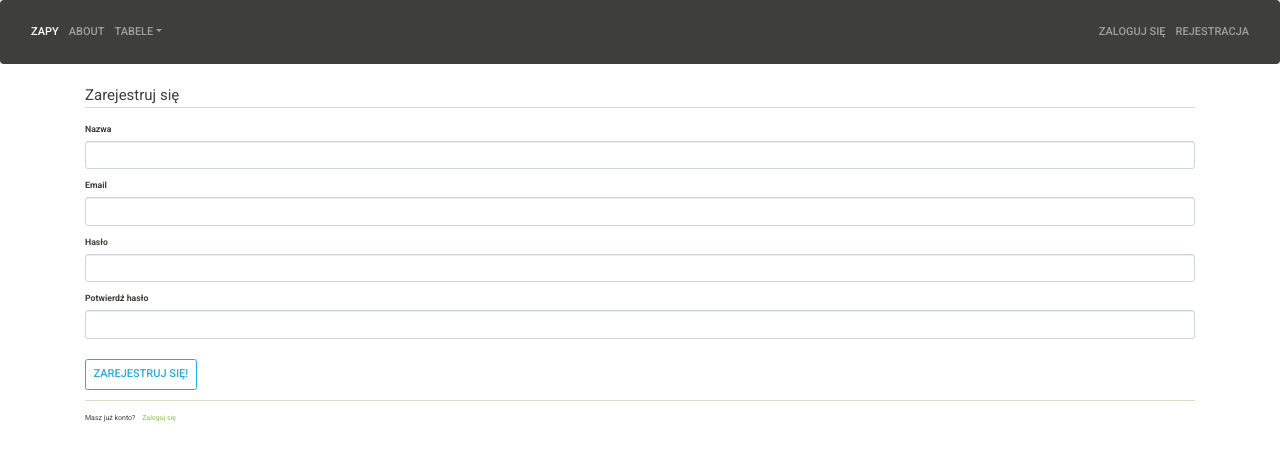
After one commit to BerentM/Zapy, a Flask app: page /register in a window 1280 px wide. The commit adds this page. Shown: the top 461 px of the page. Run offline with Flask 2, Linux system fonts and the light colour scheme; some libraries are stand-ins or nearby versions.

Commit message:
template logownie, dodanie listy zakupow w db

```diff
--- a/zapy/__init__.py
+++ b/zapy/__init__.py
@@ -3,13 +3,15 @@ import json
 import flask
 from flask_bootstrap import Bootstrap
 from flask_sqlalchemy import SQLAlchemy
+from flask_bcrypt import Bcrypt
 
 app = flask.Flask(__name__)
 bootstrap = Bootstrap(app)
 
-app.config['SECRET_KEY'] = 'super tajne haslo'
+app.config['SECRET_KEY'] = '4d28e498bdab65c69062da90755f0e44e7cd10d5973f1a82361397e1c377b82f'
 app.config['SQLALCHEMY_DATABASE_URI'] = 'sqlite:///data/zapy.db'
 
 db = SQLAlchemy(app)
+bcrypt = Bcrypt(app)
 
 from zapy import routes
--- a/zapy/forms.py
+++ b/zapy/forms.py
@@ -1,8 +1,21 @@
 from flask_wtf import FlaskForm
-from wtforms import StringField, SubmitField
-from wtforms.validators import DataRequired
+from wtforms import StringField, SubmitField, PasswordField, BooleanField
+from wtforms.validators import DataRequired, Length, Email, EqualTo
 
 
 class ProductForm(FlaskForm):
     product = StringField('Sprawdź zapasy:', validators=[DataRequired()])
     submit = SubmitField('Szukaj')
+
+class RegistrationForm(FlaskForm):
+    username = StringField('Nazwa', validators=[DataRequired(), Length(min=2, max=20)])
+    email = StringField('Email', validators=[DataRequired(), Email()])
+    password = PasswordField('Hasło', validators=[DataRequired()])
+    confirm_password = PasswordField('Potwierdź hasło', validators=[DataRequired(), EqualTo('password')])
+    submit = SubmitField('Zarejestruj się!')
+
+class LoginForm(FlaskForm):
+    email = StringField('Email', validators=[DataRequired(), Email()])
+    password = PasswordField('Hasło', validators=[DataRequired()])
+    remember = BooleanField('Zapamiętaj mnie')
+    submit = SubmitField('Zaloguj')
--- a/zapy/routes.py
+++ b/zapy/routes.py
@@ -3,12 +3,13 @@ import time
 
 import flask
 
-from zapy import app, db
-from zapy.forms import ProductForm
+from zapy import app, db, bcrypt
+from zapy.forms import ProductForm, RegistrationForm, LoginForm
 from zapy.functions import modify_products, get_table_content, get_product_count
-from zapy.models import Products, Sources
+from zapy.models import Storage, Shop, Sources
 
 
+@app.route('/home')
 @app.route('/', methods=['GET', 'POST'])
 def index():
     form = ProductForm()
@@ -24,15 +25,35 @@ def index():
         product_info = {}
         return flask.render_template('index.html', form=form, product_info=product_info)
 
-
-@app.route('/tabelka', methods = ['GET', 'POST'])
-def tabelka():
+@app.route('/tab/<string:page_title>', methods = ['GET', 'POST'])
+def tabelka(page_title):
+    if page_title not in ('zapasy', 'zakupy'):
+        flask.abort(404)
     if flask.request.method == 'POST':
         jsdata = json.loads(flask.request.get_data(cache=False))[0]
-        modify_products(jsdata)
-        flask.redirect(flask.url_for('tabelka'))
-    table_content = get_table_content()
-    return flask.render_template('tabelka.html', table_content=table_content)
+        modify_products(jsdata, page_title)
+        flask.redirect(flask.url_for('/tab/<str:page_title>'))
+    table_content = get_table_content(page_title)
+    return flask.render_template('tabelka.html', table_content=table_content, page_title=page_title.capitalize())
+
+@app.route("/register", methods = ['GET', 'POST'])
+def register():
+    form = RegistrationForm()
+    if form.validate_on_submit():
+        flask.flash(f'Utworzono konto {form.username.data}!', 'success')
+        return flask.redirect(flask.url_for('index'))
+    return flask.render_template('register.html', page_title='Rejestracja', form=form)
+
+@app.route("/login", methods = ['GET', 'POST'])
+def login():
+    form = LoginForm()
+    if form.validate_on_submit():
+        if form.email.data == 'admin@wp.pl' and form.password.data == 'pw':
+            flask.flash('Zalogowano pomyślnie!', 'success')
+            return flask.redirect(flask.url_for('index'))
+        else:
+            flask.flash('Logowanie się nie powiodło. Sprawdź nazwę i hasło użytkownika', 'danger')
+    return flask.render_template('login.html', page_title='Zaloguj się', form=form)
 
 @app.errorhandler(404)
 def page_not_found(e):
--- a/zapy/templates/base.html
+++ b/zapy/templates/base.html
@@ -22,7 +22,7 @@
     <div class="collapse navbar-collapse" id="navbarColor01">
         <ul class="navbar-nav mr-auto">
             <li class="nav-item active">
-                <a class="nav-link" href="/">Zapy
+                <a class="nav-link" href="{{ url_for('index') }}">Zapy
                     <span class="sr-only">(current)</span>
                 </a>
             </li>
@@ -33,28 +33,37 @@
                 <a class="nav-link dropdown-toggle" data-toggle="dropdown" href="#" role="button" aria-haspopup="true"
                     aria-expanded="false">Tabele</a>
                 <div class="dropdown-menu">
-                    <a class="dropdown-item" href="/tabelka">Zapasy</a>
-                    <a class="dropdown-item" href="#">Zakupy</a>
+                    <a class="dropdown-item" href="/tab/zapasy">Zapasy</a>
+                    <a class="dropdown-item" href="/tab/zakupy">Zakupy</a>
                     <div class="dropdown-divider"></div>
-                    <a class="dropdown-item" href="#">Ustawienia</a>
+                    <a class="dropdown-item" href="/ustawienia">Ustawienia</a>
                 </div>
             </li>
         </ul>
-        <form class="form-inline my-2 my-lg-0">
-            <button class="btn btn-secondary my-2 my-sm-0" type="submit">Log In!</button>
-        </form>
+        <ul class="navbar-nav my-2 my-lg-0">
+            <li class="nav-item">
+                <a class="nav-link" href="{{ url_for('login') }}">Zaloguj się</a>
+            </li>
+            <li class="nav-item">
+                <a class="nav-link" href="{{ url_for('register') }}">Rejestracja</a>
+            </li>
+        </ul>
     </div>
 </nav>
 {% endblock %}
 
 {% block content %}
+{% with messages = get_flashed_messages(with_categories=true) %}
+    {% if messages %}
+        {% for category, message in messages %}
+            <div class="alert alert-{{ category }}">
+                {{ message }}
+            </div>
+        {% endfor %}
+    {% endif %}
+{% endwith %}
+
 <div class="container">
-    {% for message in get_flashed_messages() %}
-    <div class="alert">
-        <button type="button" class="close" data-dismiss="alert">&times;</button>
-        {{ message }}
-    </div>
-    {% endfor %}
     {% block page_content %}{% endblock %}
 </div>
 {% endblock %}
--- a/zapy/templates/index.html
+++ b/zapy/templates/index.html
@@ -7,7 +7,7 @@ Zapy
 
 {% block page_content %}
 <div class="page-header">
-    <h1>Cześć! </h1>
+    <h1>Cześć!</h1>
 </div>
 {{ wtf.quick_form(form) }}
 {% if product_info %}
--- /dev/null
+++ b/zapy/templates/register.html
@@ -0,0 +1,77 @@
+{% extends "base.html" %}
+{% import 'bootstrap/utils.html' as utils %}
+{% block title %}
+{{page_title}}
+{% endblock title %}
+
+{% block page_content %}
+    <div class="content-section">
+        <form method="POST" action="">
+            {{form.hidden_tag()}}
+            <fieldset class="form-group">
+                <legend class="border-bottom mb-4">Zarejestruj się</legend>
+                <div class="form-group">
+                    {{form.username.label(class="form-control-label")}}
+                    {% if form.username.errors %}
+                        {{form.username(class="form-control form-control-lg is-invalid")}}
+                        <div class="invalid-feedback">
+                            {% for error in form.username.errors %}
+                               <span>{{ error }} </span>
+                            {% endfor %}
+                        </div>
+                    {% else %}
+                        {{form.username(class="form-control form-control-lg")}}
+                    {% endif %}
+                </div>
+                <div class="form-group">
+                    {{form.email.label(class="form-control-label")}}
+                    {% if form.email.errors %}
+                        {{form.email(class="form-control form-control-lg is-invalid")}}
+                        <div class="invalid-feedback">
+                            {% for error in form.email.errors %}
+                               <span>{{ error }} </span>
+                            {% endfor %}
+                        </div>
+                    {% else %}
+                        {{form.email(class="form-control form-control-lg")}}
+                    {% endif %}
+                </div>
+                <div class="form-group">
+                    {{form.password.label(class="form-control-label")}}
+                    {% if form.password.errors %}
+                        {{form.password(class="form-control form-control-lg is-invalid")}}
+                        <div class="invalid-feedback">
+                            {% for error in form.password.errors %}
+                               <span>{{ error }} </span>
+                            {% endfor %}
+                        </div>
+                    {% else %}
+                        {{form.password(class="form-control form-control-lg")}}
+                    {% endif %}
+                </div>
+                <div class="form-group">
+                    {{form.confirm_password.label(class="form-control-label")}}
+                    {% if form.confirm_password.errors %}
+                        {{form.confirm_password(class="form-control form-control-lg is-invalid")}}
+                        <div class="invalid-feedback">
+                            {% for error in form.confirm_password.errors %}
+                               <span>{{ error }} </span>
+                            {% endfor %}
+                        </div>
+                    {% else %}
+                        {{form.confirm_password(class="form-control form-control-lg")}}
+                    {% endif %}
+                </div>
+            </fieldset>
+            <div class="form-group">
+                {{ form.submit(class="btn btn-outline-info") }}
+            </div>
+        </form>
+    </div>
+    <div class="border-top pt-3">
+    <small class="text-muter">
+        Masz już konto? <a class="ml-2" href="{{url_for('login')}}">Zaloguj się </a>
+    </small>
+    </div>
+
+{% endblock page_content%}}
--- a/zapy/templates/tabelka.html
+++ b/zapy/templates/tabelka.html
@@ -1,14 +1,14 @@
 {% extends "base.html" %}
 {% import 'bootstrap/utils.html' as utils %}
 {% block title %}
-Dynamiczna tabela
+{{page_title}}
 {% endblock title %}
 
 {% block page_content %}
 </div>
 <main role="main" class="container" style="margin-top:1px;">
 	<div style="margin-top:1px;">
-		<span class="text-center"><h2>Zapasy</h2></span>
+		<span class="text-center"><h2>{{page_title}}</h2></span>
 
         <form class="form-row">
 			{# <button id="dynTab-new-row-button" class="btn btn-dark">Nowy wiersz</button> #}
@@ -68,7 +68,7 @@ loca
 		console.log(postContent);
 		$.ajax({
 			type: "POST",
-			url: "/tabelka",
+			url: window.location.pathname,
 			contentType: "application/json;charset=utf8",
 			data: JSON.stringify(postContent),
 			dataType: "json",
```
Also changed, not shown: db_init.py (+23 -6 lines), zapy/functions.py (+32 -15 lines), zapy/models.py (+25 -5 lines), zapy/templates/login.html (added, +58 -0 lines).
